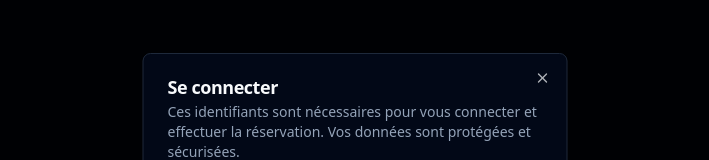
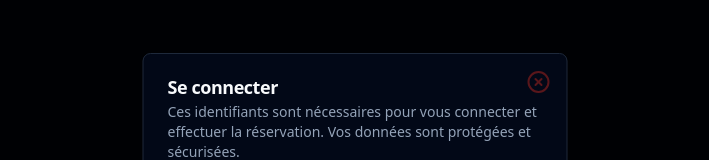
Before and after one commit to Balthamax/padel-time-finder-app, a React (Vite) app: page / in a window 1280 px wide. Both pictures are taken after a click on the button "Commencer". Shown: the part 136-296 px from the top of the page, without its empty margins (285-994 px from the left). Built offline with nearby package versions, Linux system fonts and the light colour scheme.

Commit message:
Refactor: Replace the close icon
Replaced the default close icon with a more visually appealing one.

```diff
--- a/src/components/ui/dialog.tsx
+++ b/src/components/ui/dialog.tsx
@@ -1,6 +1,7 @@
+
 import * as React from "react"
 import * as DialogPrimitive from "@radix-ui/react-dialog"
-import { X } from "lucide-react"
+import { XCircle } from "lucide-react"
 
 import { cn } from "@/lib/utils"
 
@@ -43,7 +44,7 @@ const DialogContent = React.forwardRef<
     >
       {children}
       <DialogPrimitive.Close className="absolute right-4 top-4 rounded-sm opacity-70 ring-offset-background transition-opacity hover:opacity-100 focus:outline-none focus:ring-2 focus:ring-ring focus:ring-offset-2 disabled:pointer-events-none data-[state=open]:bg-accent data-[state=open]:text-muted-foreground">
-        <X className="h-4 w-4" />
+        <XCircle className="h-6 w-6 text-destructive" />
         <span className="sr-only">Close</span>
       </DialogPrimitive.Close>
     </DialogPrimitive.Content>
```
